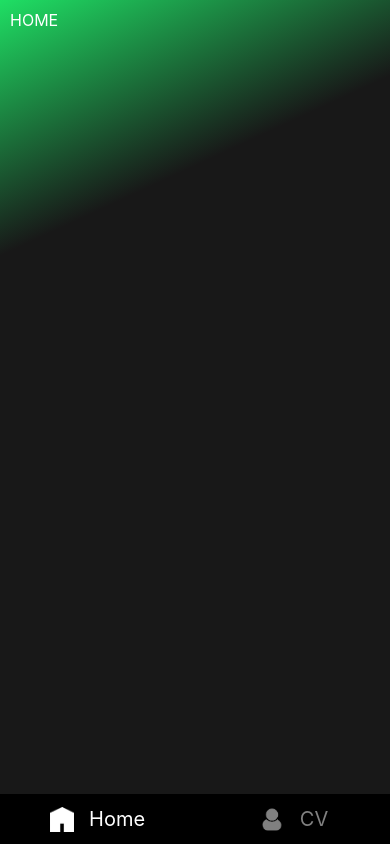
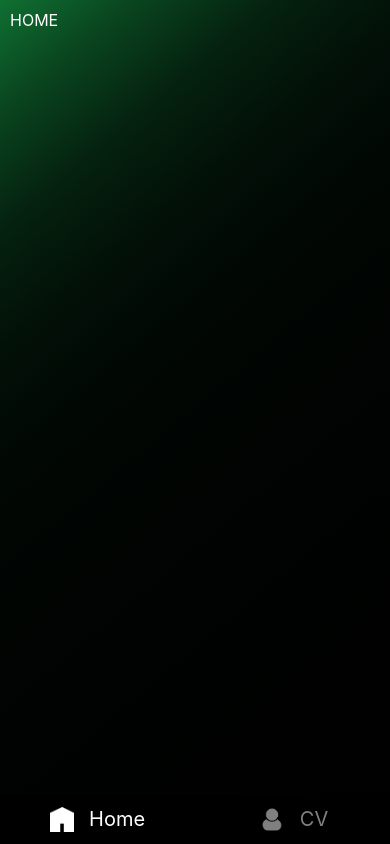
Before and after one commit to De70x/cv-spotify, a React (Create React App) app: page / in a window 390 px wide. Built offline with nearby package versions, Linux system fonts and the light colour scheme.

Commit message:
smoother gradient

```diff
--- a/src/index.css
+++ b/src/index.css
@@ -1,6 +1,6 @@
 :root {
   /*  COLORS */
-  --green: #1fdf64;
+  --green: #1fdf64; /* rgb(31,223,100) */
   --background: #181818;
   --bg-darker: #000;
   --white: #fff;
@@ -18,15 +18,16 @@ body {
     sans-serif;
   -webkit-font-smoothing: antialiased;
   -moz-osx-font-smoothing: grayscale;
-  background: -webkit-gradient(
-      linear,
-      left top,
-      left bottom,
-      from(var(--green)),
-      color-stop(33%, var(--background)),
-      to(var(--background))
-    )
-    fixed;
+  background: var(--bg-darker);
+  background-image: linear-gradient(
+    rgba(31, 223, 100, 0.5) 0%,
+    rgba(31, 223, 100, 0.3) 10%,
+    rgba(31, 223, 100, 0.15) 20%,
+    rgba(31, 223, 100, 0.075) 30%,
+    rgba(31, 223, 100, 0.037) 40%,
+    rgba(31, 223, 100, 0.019) 50%,
+    rgba(31, 223, 100, 0) 100%
+  );
   color: var(--white);
 }
 
@@ -37,14 +38,16 @@ code {
 
 @media screen and (max-width: 500px) {
   body {
-    background: -webkit-gradient(
-        linear,
-        left top,
-        right bottom,
-        from(var(--green)),
-        color-stop(25%, var(--background)),
-        to(var(--background))
-      )
-      fixed;
+    background: var(--bg-darker);
+    background-image: linear-gradient(
+      140deg,
+      rgba(31, 223, 100, 0.5) 0%,
+      rgba(31, 223, 100, 0.3) 10%,
+      rgba(31, 223, 100, 0.15) 20%,
+      rgba(31, 223, 100, 0.075) 30%,
+      rgba(31, 223, 100, 0.037) 40%,
+      rgba(31, 223, 100, 0.019) 50%,
+      rgba(31, 223, 100, 0) 100%
+    );
   }
 }
```
